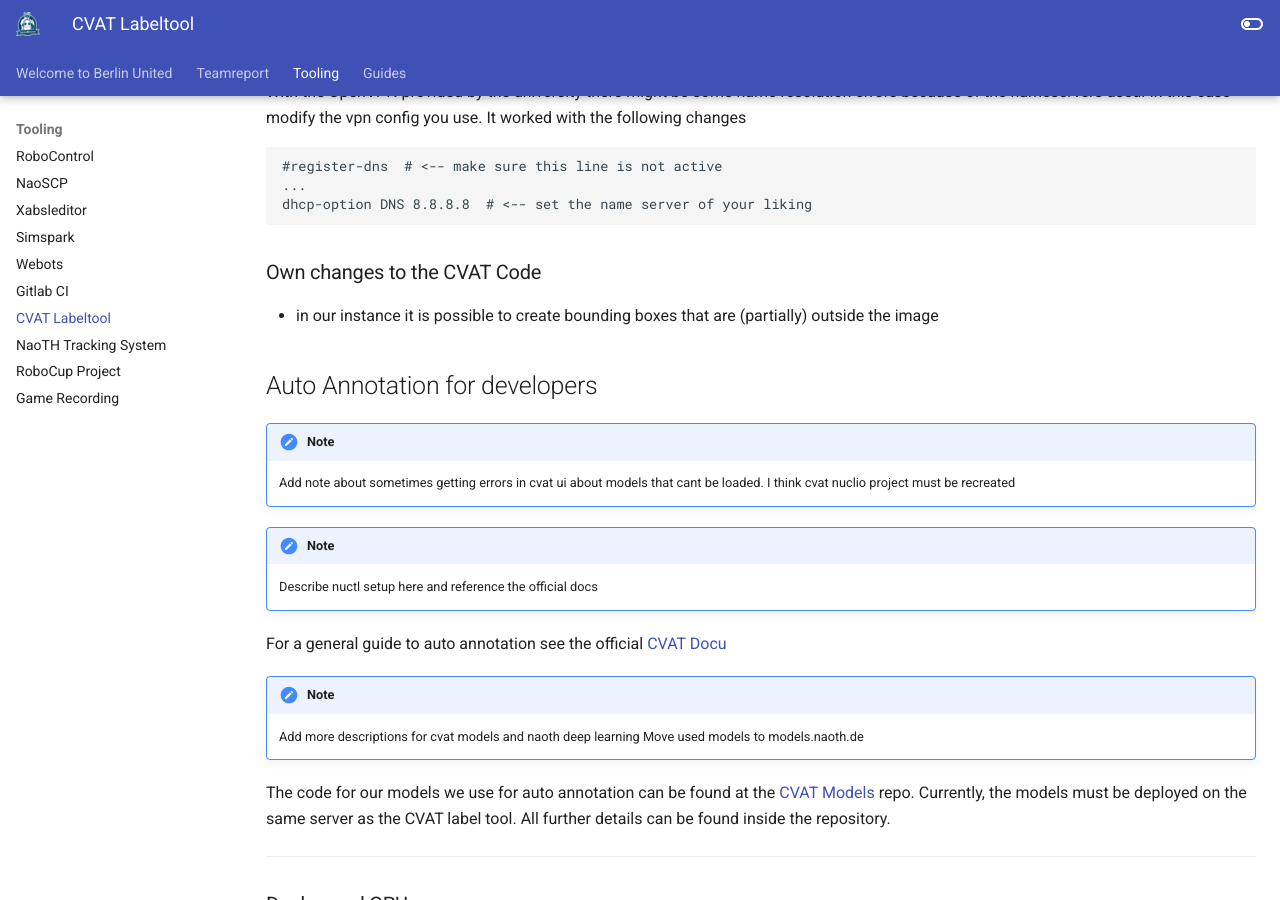
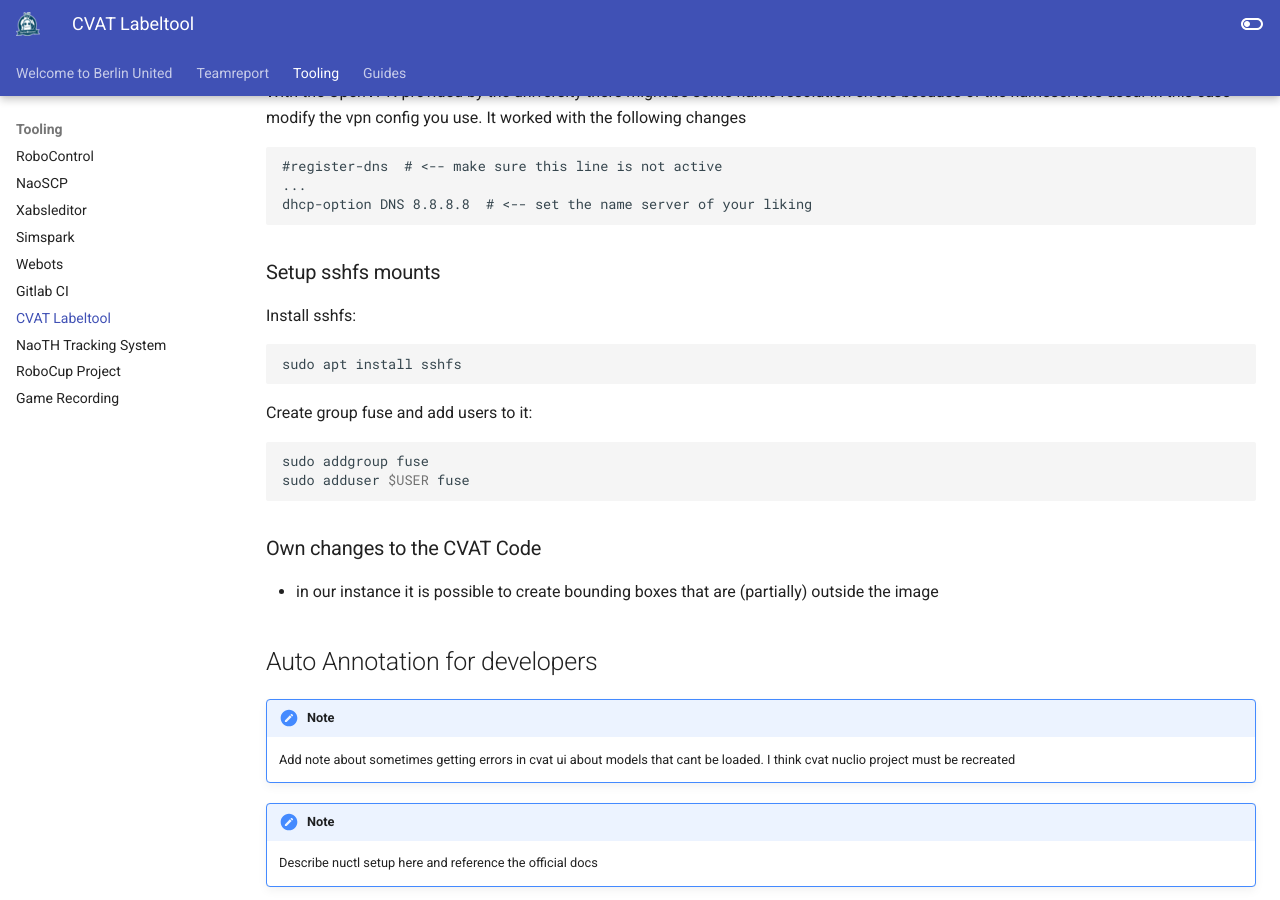
Before and after one commit to BerlinUnited/berlinunited.github.io, an MkDocs documentation site: the page built from docs/naoth_tools/cvat.md, in a window 1280 px wide and 900 px high, scrolled down 1503 px. Built offline with MkDocs 1.6.1 and Material for MkDocs 9.7.7, drawn with Linux system fonts in a browser that asks for light colours.

Commit message:
add notes about sshfs

````diff
--- a/docs/naoth_tools/cvat.md
+++ b/docs/naoth_tools/cvat.md
@@ -67,7 +67,17 @@
 #register-dns  # <-- make sure this line is not active
 ...
 dhcp-option DNS 8.8.8.8  # <-- set the name server of your liking
+```
 
+### Setup sshfs mounts
+Install sshfs:
+```bash
+sudo apt install sshfs
+```
+Create group fuse and add users to it:
+```bash
+sudo addgroup fuse
+sudo adduser $USER fuse
 ```
 
 ### Own changes to the CVAT Code
````
